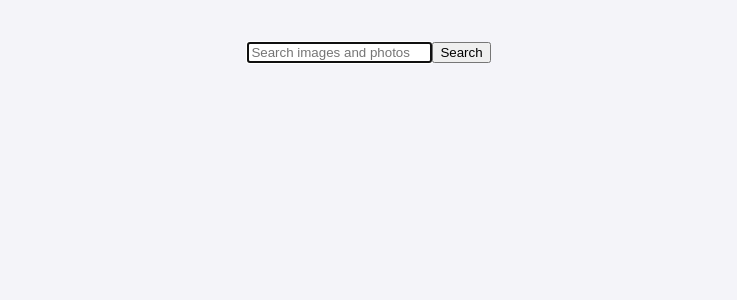
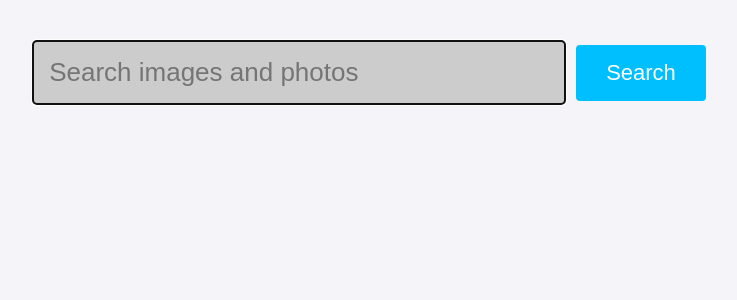
Before and after one commit to Mariana7IT/goit-react-hw-04, a React (Vite) app: page / in a window 1280 px wide. Shown: the top 300 px of the page, without its empty margins (271-1008 px from the left). Built offline with nearby package versions, Linux system fonts and the light colour scheme.

Commit message:
searchBar css styles

```diff
--- a/src/components/SearchBar/SearchBar.module.css
+++ b/src/components/SearchBar/SearchBar.module.css
@@ -0,0 +1,36 @@
+.searchBar {
+  display: flex;
+  justify-content: center;
+  margin-bottom: 20px;
+  width: 100%;
+}
+.form {
+  display: flex;
+  align-items: center;
+}
+
+.input {
+  width: 500px;
+  padding: 15px;
+  border: 2px solid darkgrey;
+  border-radius: 4px;
+  font-size: 18px;
+  margin-right: 10px;
+   background-color: #ccc;
+   font-size: 26px;
+}
+
+.button {
+  padding: 15px 30px;
+  background-color: #00BFFF;
+  border: none;
+  border-radius: 4px;
+  color: white;
+  font-size: 22px;
+  cursor: pointer;
+  transition: background-color 0.3s ease;
+}
+
+.button:hover {
+  background-color: #009acd;
+}
```
